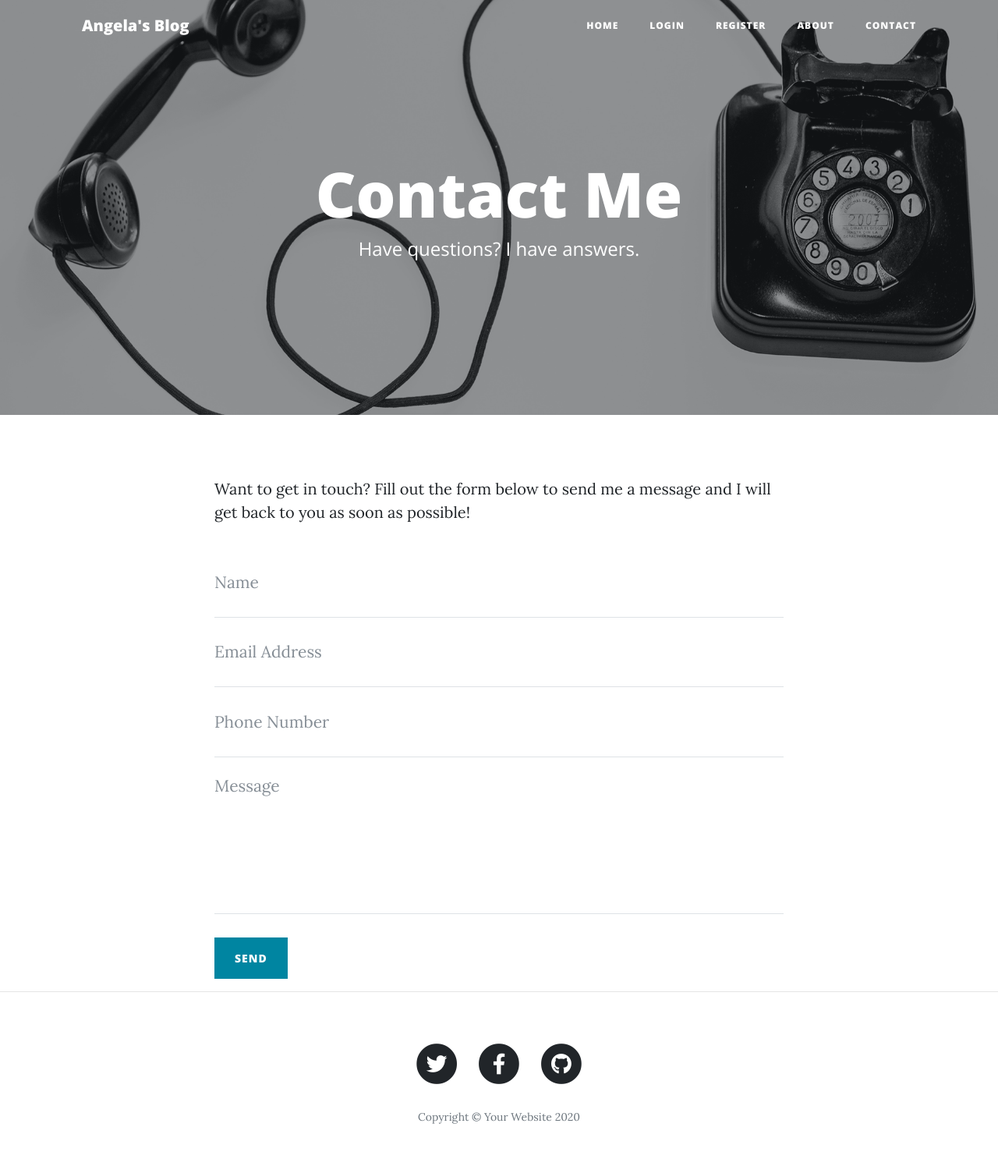
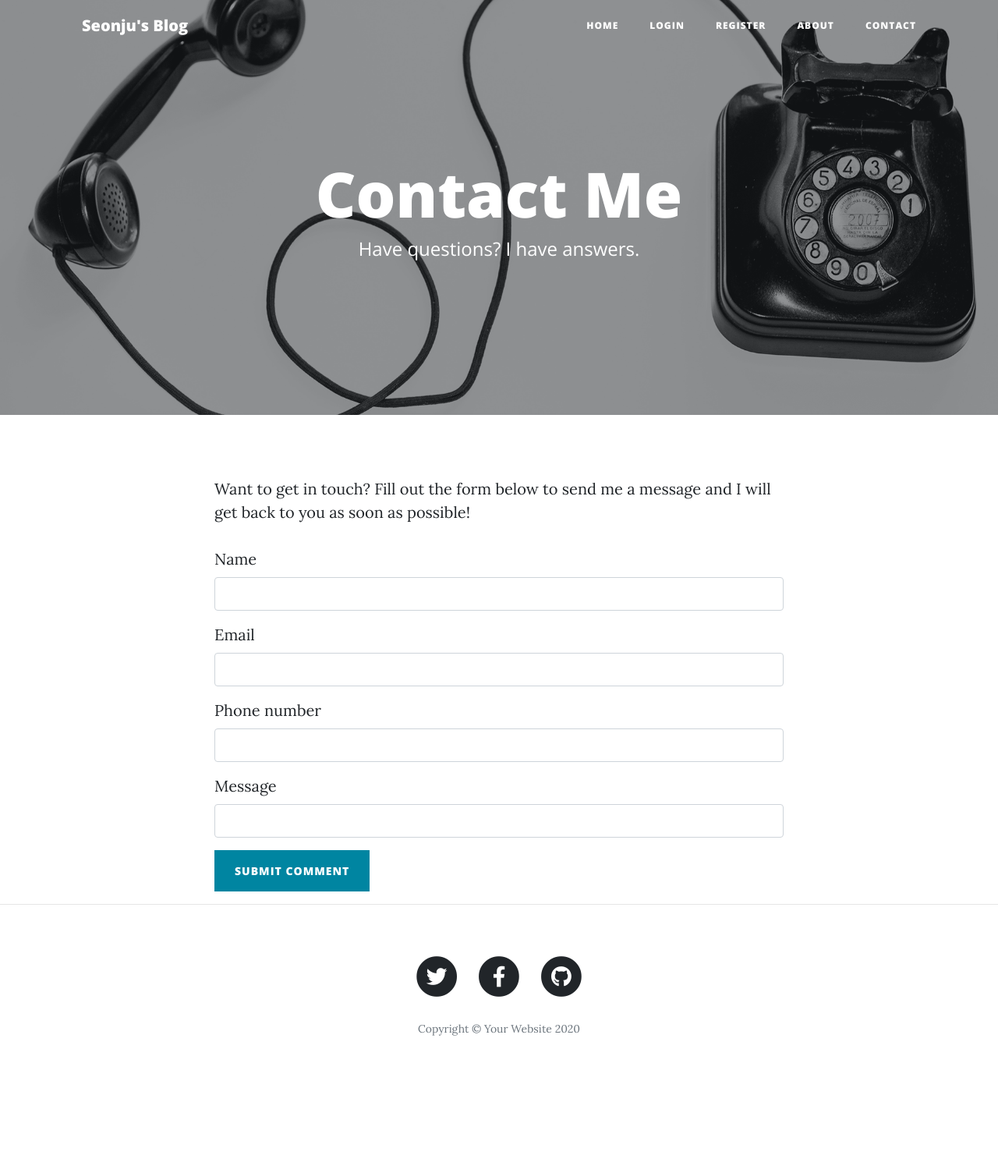
Before and after one commit to shipowner99/My_blog, a Flask app: page /contact in a window 1280 px wide. Shown: the top 1495 px of the page at 78% size. After the commit the page ends 1328 px from the top, so only its background shows below. Run offline with Flask 3, Linux system fonts and the light colour scheme; some libraries are stand-ins or nearby versions.

Commit message:
Add contact form and email functionality
ContactForm 클래스를 추가하고, POST 방식으로 요청이 들어왔을 때 send_email() 함수를 호출하여 이메일을 발송하는 기능을 추가했습니다. 또한, GET 방식으로 요청이 들어왔을 때는 빈 ContactForm 객체를 생성하여 contact.html 템플릿에 렌더링해주도록 하였습니다. 이를 통해 웹 페이지에서 사용자가 직접 메시지를 보낼 수 있도록 기능을 개선했습니다.

```diff
--- a/forms.py
+++ b/forms.py
@@ -25,3 +25,10 @@ class LoginForm(FlaskForm):
 class CommentForm(FlaskForm):
     comment = CKEditorField("Comment", validators=[DataRequired()])
     submit = SubmitField("Submit comment")
+
+class ContactForm(FlaskForm):
+    username = StringField("Name", validators=[DataRequired()])
+    email = StringField("Email", validators=[DataRequired()])
+    phone = StringField("Phone number")
+    message = StringField("Message", validators=[DataRequired()])
+    submit = SubmitField("Submit comment")
--- a/main.py
+++ b/main.py
@@ -5,7 +5,7 @@ from datetime import date
 from werkzeug.security import generate_password_hash, check_password_hash
 from flask_sqlalchemy import SQLAlchemy
 from flask_login import UserMixin, login_user, LoginManager, login_required, current_user, logout_user
-from forms import CreatePostForm,  RegisterForm, LoginForm, CommentForm
+from forms import CreatePostForm,  RegisterForm, LoginForm, CommentForm, ContactForm
 from flask_gravatar import Gravatar
 from functools import wraps
 from typing import List
@@ -163,18 +163,19 @@ def about():
 
 @app.route('/contact', methods=["POST", "GET"])
 def contact():
-    if request.method == "POST":
-        data = request.form
-        send_email(data["username"], data["email"], data["phone"], data["message"])
-        return render_template("contact.html", msg_sent=True)
-    return render_template("contact.html", msg_sent=False)
+    form = ContactForm()
+    if form.validate_on_submit():
+        send_email(form.username.data, form.email.data, form.phone.data, form.message.data)
+        return render_template("contact.html", form=form, msg_sent=True)
+    return render_template("contact.html", form=form, msg_sent=False)
+
 
 def send_email(name, email, phone, message):
     email_message = f"Subject:New Message\n\nName: {name}\nEmail: {email}\nPhone: {phone}\nMessage: {message}"
     with smtplib.SMTP("smtp.gmail.com") as connection:
         connection.starttls()
         connection.login(MY_EMAIL, MY_PASSWORD)
-        connection.sendmail(MY_EMAIL, MY_EMAIL, email_message)
+        connection.sendmail(MY_EMAIL, MY_EMAIL, email_message.encode("utf-8"))
 
 @app.route("/new-post", methods=["GET", "POST"])
 @admin_only
--- a/templates/contact.html
+++ b/templates/contact.html
@@ -1,4 +1,5 @@
 {% include "header.html" %}
+{% import "bootstrap/wtf.html" as wtf %}
 
   <!-- Page Header -->
   <header class="masthead" style="background-image: url('{{ url_for('static', filename='img/contact-bg.jpg')}}')">
@@ -27,39 +28,8 @@
         <!-- Contact Form - Enter your email address on line 19 of the mail/contact_me.php file to make this form work. -->
         <!-- WARNING: Some web hosts do not allow emails to be sent through forms to common mail hosts like Gmail or Yahoo. It's recommended that you use a private domain email address! -->
         <!-- To use the contact form, your site must be on a live web host with PHP! The form will not work locally! -->
-        <form action="{{url_for('contact')}}" method="post" name="sentMessage" id="contactForm" novalidate>
-          <div class="control-group">
-            <div class="form-group floating-label-form-group controls">
-              <label>Name</label>
-              <input type="text" class="form-control" placeholder="Name" id="name" required data-validation-required-message="Please enter your name.">
-              <p class="help-block text-danger"></p>
-            </div>
-          </div>
-          <div class="control-group">
-            <div class="form-group floating-label-form-group controls">
-              <label>Email Address</label>
-              <input type="email" class="form-control" placeholder="Email Address" id="email" required data-validation-required-message="Please enter your email address.">
-              <p class="help-block text-danger"></p>
-            </div>
-          </div>
-          <div class="control-group">
-            <div class="form-group col-xs-12 floating-label-form-group controls">
-              <label>Phone Number</label>
-              <input type="tel" class="form-control" placeholder="Phone Number" id="phone" required data-validation-required-message="Please enter your phone number.">
-              <p class="help-block text-danger"></p>
-            </div>
-          </div>
-          <div class="control-group">
-            <div class="form-group floating-label-form-group controls">
-              <label>Message</label>
-              <textarea rows="5" class="form-control" placeholder="Message" id="message" required data-validation-required-message="Please enter a message."></textarea>
-              <p class="help-block text-danger"></p>
-            </div>
-          </div>
-          <br>
-          <div id="success"></div>
-          <button type="submit" class="btn btn-primary" id="sendMessageButton">Send</button>
-        </form>
+          {{ wtf.quick_form(form, novalidate=True, button_map={"submit": "primary"}) }}
+
       </div>
     </div>
   </div>
--- a/templates/header.html
+++ b/templates/header.html
@@ -8,7 +8,7 @@
   <meta name="description" content="">
   <meta name="author" content="">
 
-  <title>Angela's Blog</title>
+  <title>Seonju's Blog</title>
 
   <!-- Bootstrap core CSS -->
   <link href="{{ url_for('static', filename='vendor/bootstrap/css/bootstrap.min.css') }}" rel="stylesheet">
@@ -28,7 +28,7 @@
   <!-- Navigation -->
   <nav class="navbar navbar-expand-lg navbar-light fixed-top" id="mainNav">
     <div class="container">
-      <a class="navbar-brand" href="{{url_for('get_all_posts')}}">Angela's Blog</a>
+      <a class="navbar-brand" href="{{url_for('get_all_posts')}}">Seonju's Blog</a>
       <button class="navbar-toggler navbar-toggler-right" type="button" data-toggle="collapse" data-target="#navbarResponsive" aria-controls="navbarResponsive" aria-expanded="false" aria-label="Toggle navigation">
         Menu
         <i class="fas fa-bars"></i>
--- a/templates/index.html
+++ b/templates/index.html
@@ -7,8 +7,8 @@
       <div class="row">
         <div class="col-lg-8 col-md-10 mx-auto">
           <div class="site-heading">
-            <h1>Angela's Blog</h1>
-            <span class="subheading">A collection of random musings.</span>
+            <h1>SeonJu's Blog</h1>
+            <span class="subheading">A collection of Seonju's study.</span>
           </div>
         </div>
       </div>
```
Lines whose indentation alone changed are shown as unchanged.
